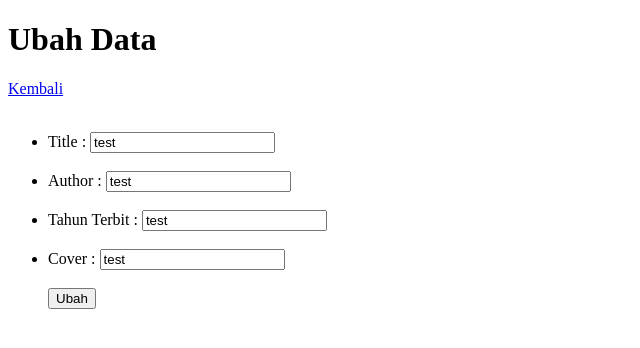
After one commit to Turtle-Forge/belajar-php, a PHP site: page /ubah.php in a window 1280 px wide. The commit adds this page. Shown: the top 348 px of the page, without its empty margins (0-640 px from the left). Run offline with PHP 8.4, Linux system fonts and the light colour scheme.

Commit message:
belajar update

```diff
--- a/phpdasar/pertemuan11/index.php
+++ b/phpdasar/pertemuan11/index.php
@@ -44,7 +44,7 @@ $data = tampil("SELECT * FROM book");
                     <img src="img/<?= $book["cover"] ?>" alt="img" height="75px">
                 </td>
                 <td>
-                    <a href="">ubah | </a>
+                    <a href="ubah.php?id=<?= $book["id"] ?>">ubah | </a>
                     <a href="hapus.php?id=<?= $book["id"] ?>" onclick="return confirm('Yakin ingin menghapus data?')">hapus</a>
                 </td>
             </tr>
--- /dev/null
+++ b/phpdasar/pertemuan11/ubah.php
@@ -0,0 +1,43 @@
+<!DOCTYPE html>
+<html lang="en">
+
+<head>
+    <meta charset="UTF-8">
+    <meta name="viewport" content="width=device-width, initial-scale=1.0">
+    <title>Ubah data</title>
+</head>
+
+<body>
+    <h1>Ubah Data</h1>
+    <a href="index.php">Kembali</a>
+    <br><br>
+    <form action="" method="post">
+        <ul>
+            <li>
+                <label for="title">Title : </label>
+                <input type="text" name="title" id="title" placeholder="Masukkan judul buku" value="test" required>
+            </li>
+            <br>
+            <li>
+                <label for="author">Author : </label>
+                <input type="text" name="author" id="author" placeholder="Penulis buku" value="test" required>
+            </li>
+            <br>
+            <li>
+                <label for="tahunterbit">Tahun Terbit : </label>
+                <input type="text" name="tahunterbit" id="tahunterbit" placeholder="yyyy" value="test">
+            </li>
+            <br>
+            <li>
+                <label for="cover">Cover : </label>
+                <input type="text" name="cover" id="cover" placeholder=".png/.jpg/.jpeg" value="test">
+            </li>
+            <br>
+
+            <button type="submit" name="ubah">Ubah</button>
+
+        </ul>
+    </form>
+</body>
+
+</html>
```
